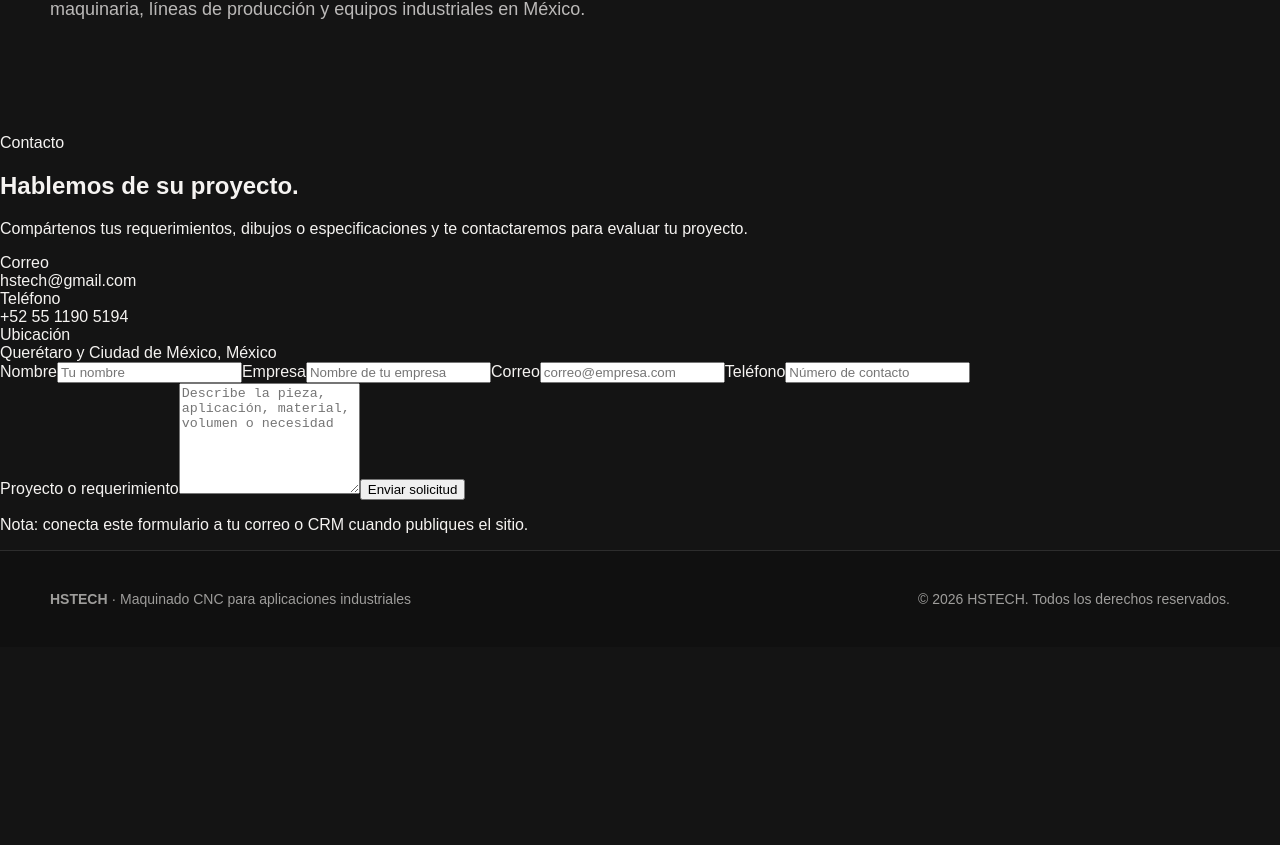
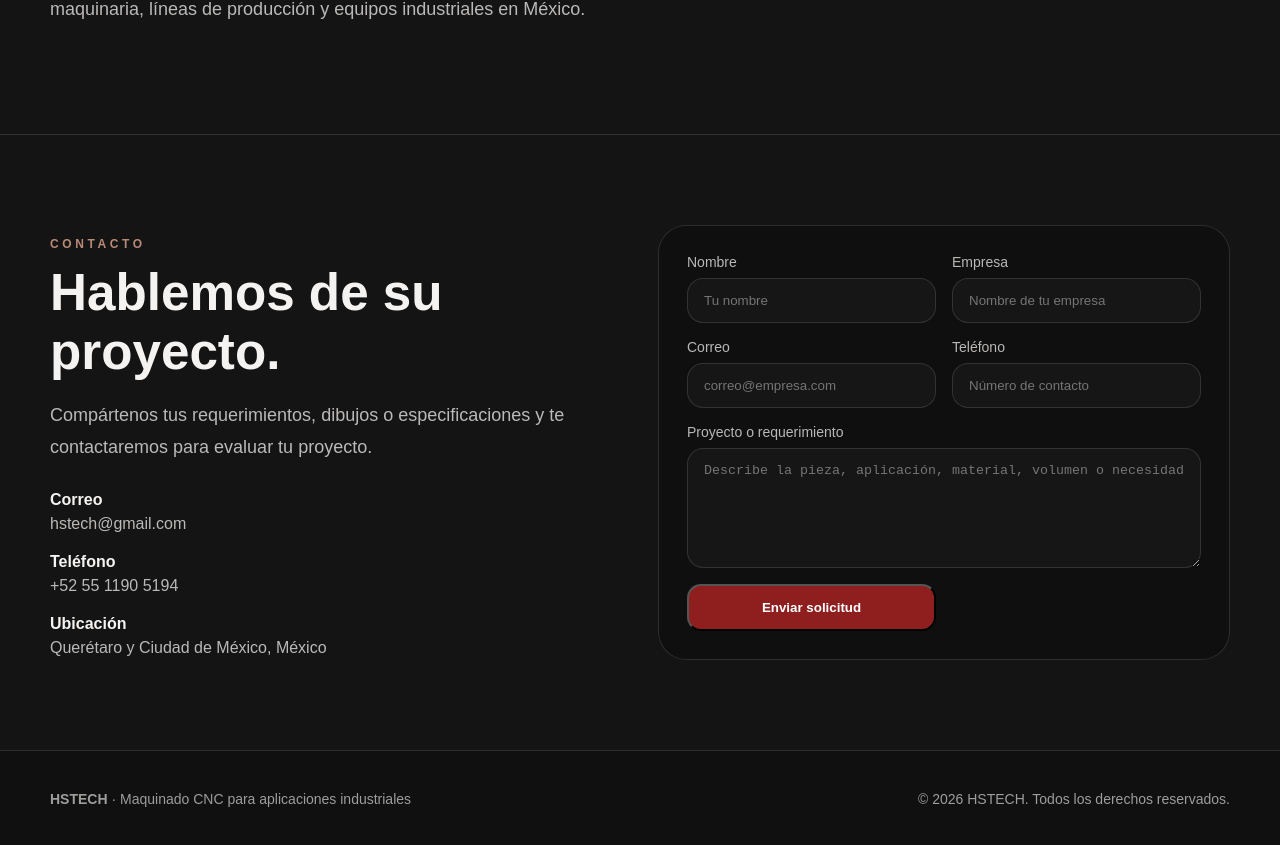
Before and after one commit to JessyHam22/hstech-website, a Next.js app: page / in a window 1280 px wide. Shown: the part 3038-3883 px from the top of the page. Before the commit the page ends 3685 px from the top, so only its background shows below. Built offline with nearby package versions, Linux system fonts and the light colour scheme.

Commit message:
Update page.tsx

```diff
--- a/app/page.tsx
+++ b/app/page.tsx
@@ -265,106 +265,56 @@ export default function HomePage() {
       </section>
 
 
-      <section id="contacto" className="mx-auto max-w-7xl px-6 py-20 lg:px-10">
-  <div className="grid gap-10 lg:grid-cols-[0.9fr_1.1fr]">
+     <section id="contacto" className="section contact-section">
+        <div className="container two-col">
           <div>
-      <div className="text-sm uppercase tracking-[0.35em] text-[#B98A76]">
-        Contacto
-      </div>
-
-      <h2 className="mt-4 text-5xl font-black leading-tight text-[#F5F5F4] md:text-6xl">
-        Hablemos de su proyecto.
-      </h2>
-
-      <p className="mt-8 max-w-xl text-2xl leading-[1.9] text-white/75">
+            <p className="eyebrow">Contacto</p>
+            <h2>Hablemos de su proyecto.</h2>
+            <p className="section-intro">
               Compártenos tus requerimientos, dibujos o especificaciones y te contactaremos para evaluar tu proyecto.
             </p>
-
-      <div className="mt-14 space-y-10 text-white/90">
+            <div className="contact-list">
               <div>
-          <div className="text-sm uppercase tracking-[0.35em] text-[#B98A76]">
-            Correo
+                <strong>Correo</strong>
+                <p>hstech@gmail.com</p>
               </div>
-          <div className="mt-3 text-2xl text-white/85">hstech@gmail.com</div>
+              <div>
+                <strong>Teléfono</strong>
+                <p>+52 55 1190 5194</p>
               </div>
-
               <div>
-          <div className="text-sm uppercase tracking-[0.35em] text-[#B98A76]">
-            Teléfono
-          </div>
-          <div className="mt-3 text-2xl text-white/85">+52 55 1190 5194</div>
-        </div>
-
-        <div>
-          <div className="text-sm uppercase tracking-[0.35em] text-[#B98A76]">
-            Ubicación
-          </div>
-          <div className="mt-3 text-2xl text-white/85">
-            Querétaro y Ciudad de México, México
-          </div>
+                <strong>Ubicación</strong>
+                <p>Querétaro y Ciudad de México, México</p>
               </div>
             </div>
           </div>
 
-    <form className="rounded-[2.25rem] border border-white/10 bg-[#1C1C1C] p-8 shadow-[0_0_0_1px_rgba(255,255,255,0.02)]">
-      <div className="grid gap-8 md:grid-cols-2">
-        <label className="block">
-          <span className="mb-4 block text-xl text-white/90">Nombre</span>
-          <input
-            className="w-full rounded-[1.75rem] border border-white/10 bg-[#0E0E0E] px-7 py-6 text-2xl text-white outline-none transition placeholder:text-white/25 focus:border-[#B98A76]"
-            placeholder="Tu nombre"
-          />
+          <form className="form-card">
+            <label>
+              Nombre
+              <input placeholder="Tu nombre" />
             </label>
-
-        <label className="block">
-          <span className="mb-4 block text-xl text-white/90">Empresa</span>
-          <input
-            className="w-full rounded-[1.75rem] border border-white/10 bg-[#0E0E0E] px-7 py-6 text-2xl text-white outline-none transition placeholder:text-white/25 focus:border-[#B98A76]"
-            placeholder="Nombre de tu empresa"
-          />
+            <label>
+              Empresa
+              <input placeholder="Nombre de tu empresa" />
             </label>
-
-        <label className="block">
-          <span className="mb-4 block text-xl text-white/90">Correo</span>
-          <input
-            className="w-full rounded-[1.75rem] border border-white/10 bg-[#0E0E0E] px-7 py-6 text-2xl text-white outline-none transition placeholder:text-white/25 focus:border-[#B98A76]"
-            placeholder="correo@empresa.com"
-          />
+            <label>
+              Correo
+              <input placeholder="correo@empresa.com" />
             </label>
-
-        <label className="block">
-          <span className="mb-4 block text-xl text-white/90">Teléfono</span>
-          <input
-            className="w-full rounded-[1.75rem] border border-white/10 bg-[#0E0E0E] px-7 py-6 text-2xl text-white outline-none transition placeholder:text-white/25 focus:border-[#B98A76]"
-            placeholder="Número de contacto"
-          />
+            <label>
+              Teléfono
+              <input placeholder="Número de contacto" />
             </label>
-      </div>
-
-      <label className="mt-8 block">
-        <span className="mb-4 block text-xl text-white/90">
+            <label className="full">
               Proyecto o requerimiento
-        </span>
-        <textarea
-          rows={7}
-          className="w-full rounded-[1.75rem] border border-white/10 bg-[#0E0E0E] px-7 py-6 text-2xl text-white outline-none transition placeholder:text-white/25 focus:border-[#B98A76]"
-          placeholder="Describe la pieza, aplicación, material, volumen o necesidad"
-        />
+              <textarea rows={6} placeholder="Describe la pieza, aplicación, material, volumen o necesidad" />
             </label>
-
-      <button
-        type="button"
-        className="mt-10 rounded-full bg-[#8A1C1C] px-10 py-5 text-2xl font-semibold text-white transition hover:bg-[#A12222]"
-      >
-        Enviar solicitud
-      </button>
-
-      <p className="mt-8 text-lg leading-8 text-white/45">
-        Nota: conecta este formulario a tu correo o CRM cuando publiques el sitio.
-      </p>
+            <button type="button" className="button">Enviar solicitud</button>
           </form>
         </div>
       </section>
+
 
 
 
```
Lines whose indentation alone changed are shown as unchanged.
